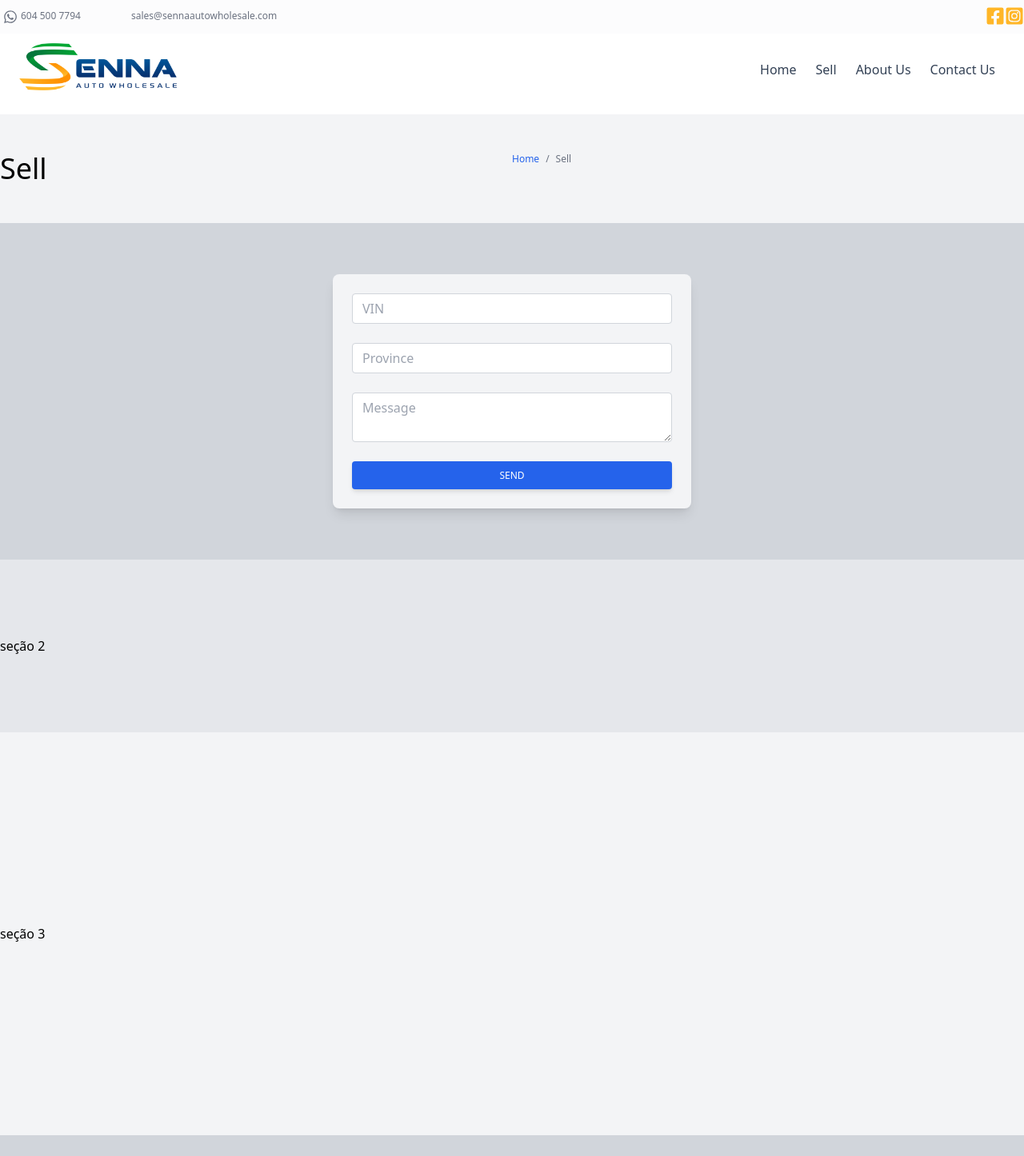
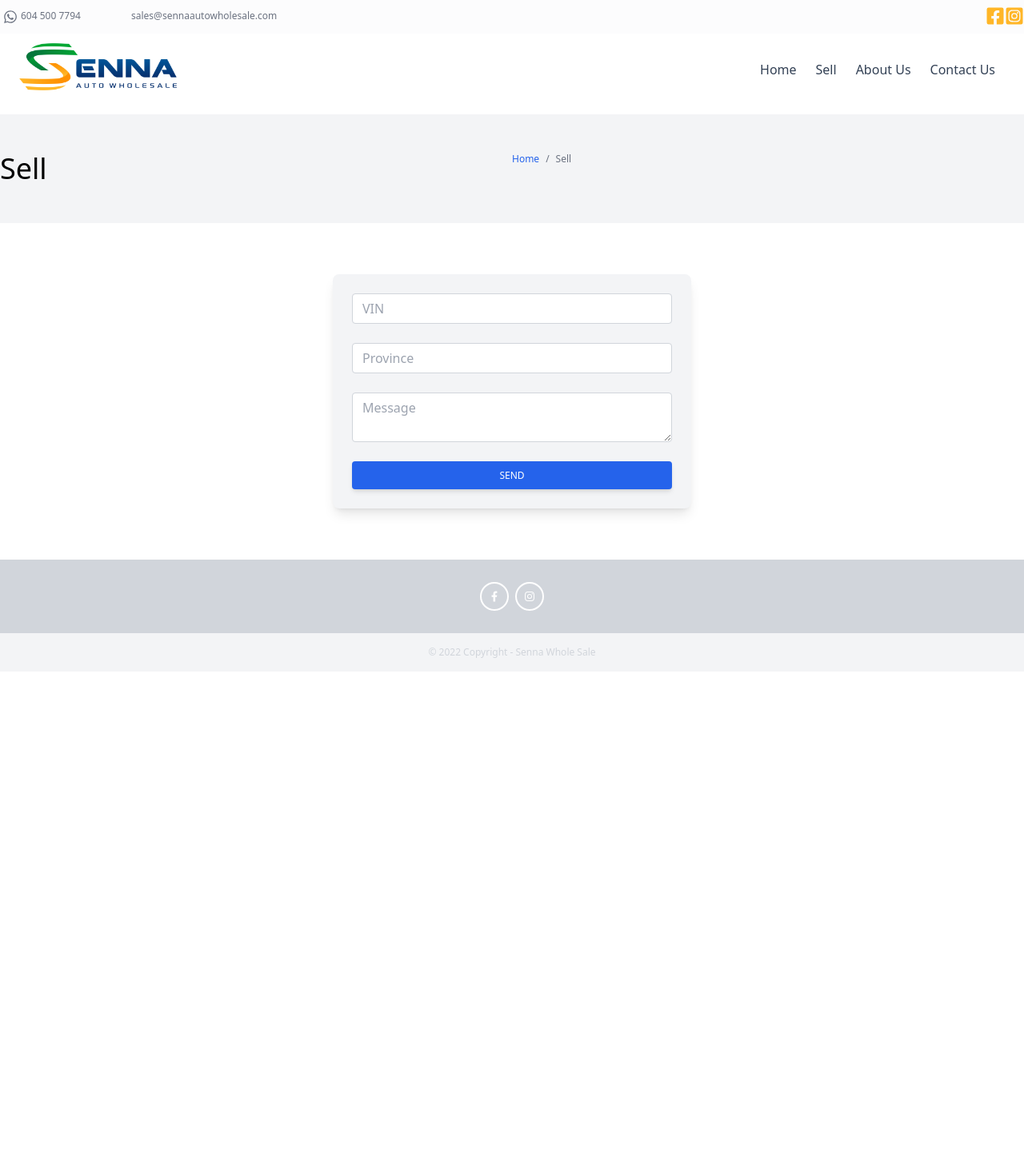
Before and after one commit to reginaldogomes/senna-auto-wholesale, a Next.js app: page /sell in a window 1280 px wide. Shown: the top 1446 px of the page at 80% size. After the commit the page ends 840 px from the top, so only its background shows below. Built offline with nearby package versions, Linux system fonts and the light colour scheme.

Commit message:
form sell adjusted layout page

```diff
--- a/src/pages/sell.tsx
+++ b/src/pages/sell.tsx
@@ -6,16 +6,10 @@ import { SellForm } from 'components/SellForm/SellForm'
 const Sell: NextPage = () => {
     return (
         <>
-            <HeadingPage title={'Sell'} />{' '}
+            <HeadingPage title={'Sell'} />
             <div className="flex flex-col flex-wrap">
-                <section className="container m-auto bg-gray-300 py-16">
+                <section className="container m-auto py-16">
                     <SellForm />
-                </section>
-                <section className="container m-auto bg-gray-200 py-24">
-                    <h1>seção 2</h1>
-                </section>
-                <section className="container m-auto bg-gray-100 py-60">
-                    <h1>seção 3</h1>
                 </section>
             </div>
         </>
```
